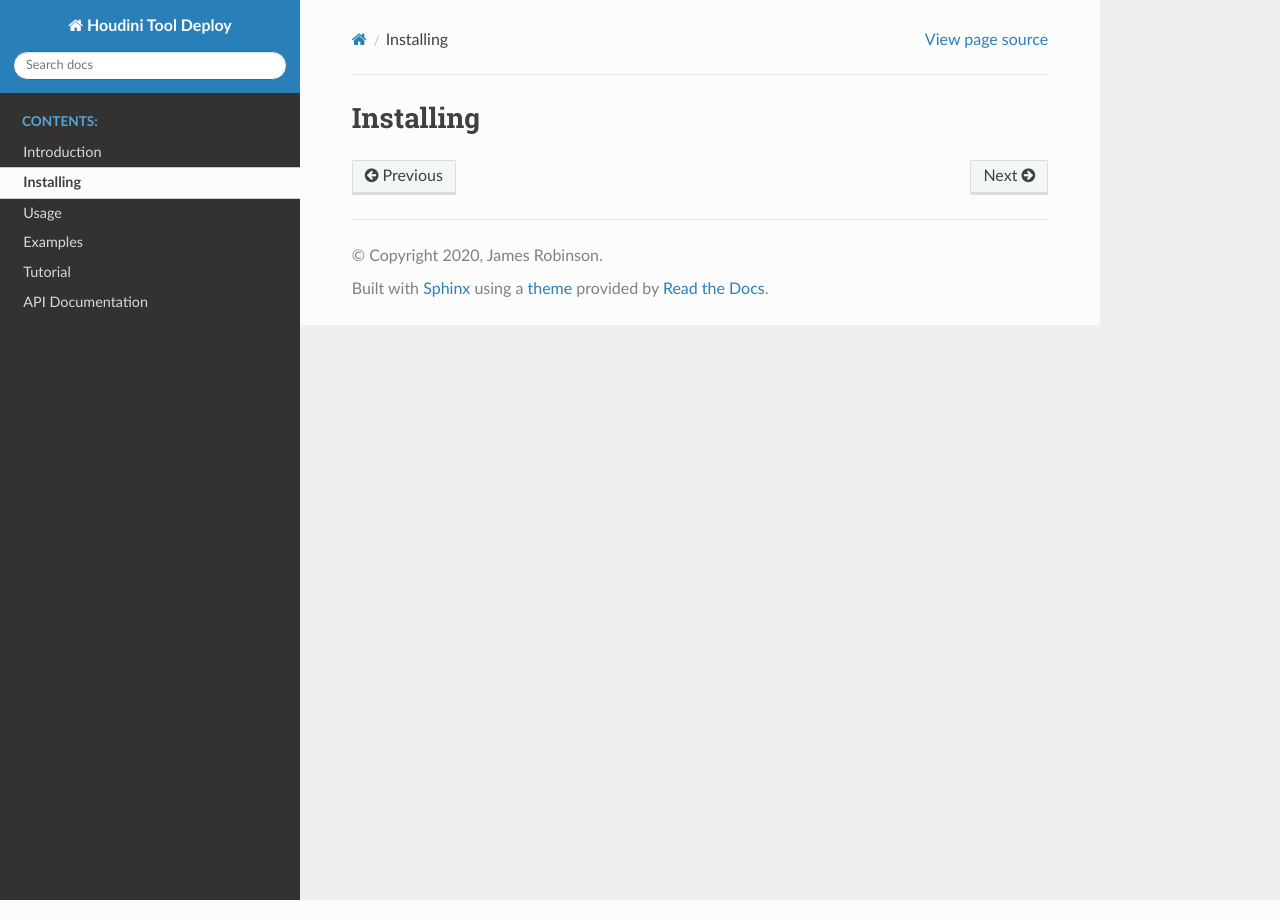
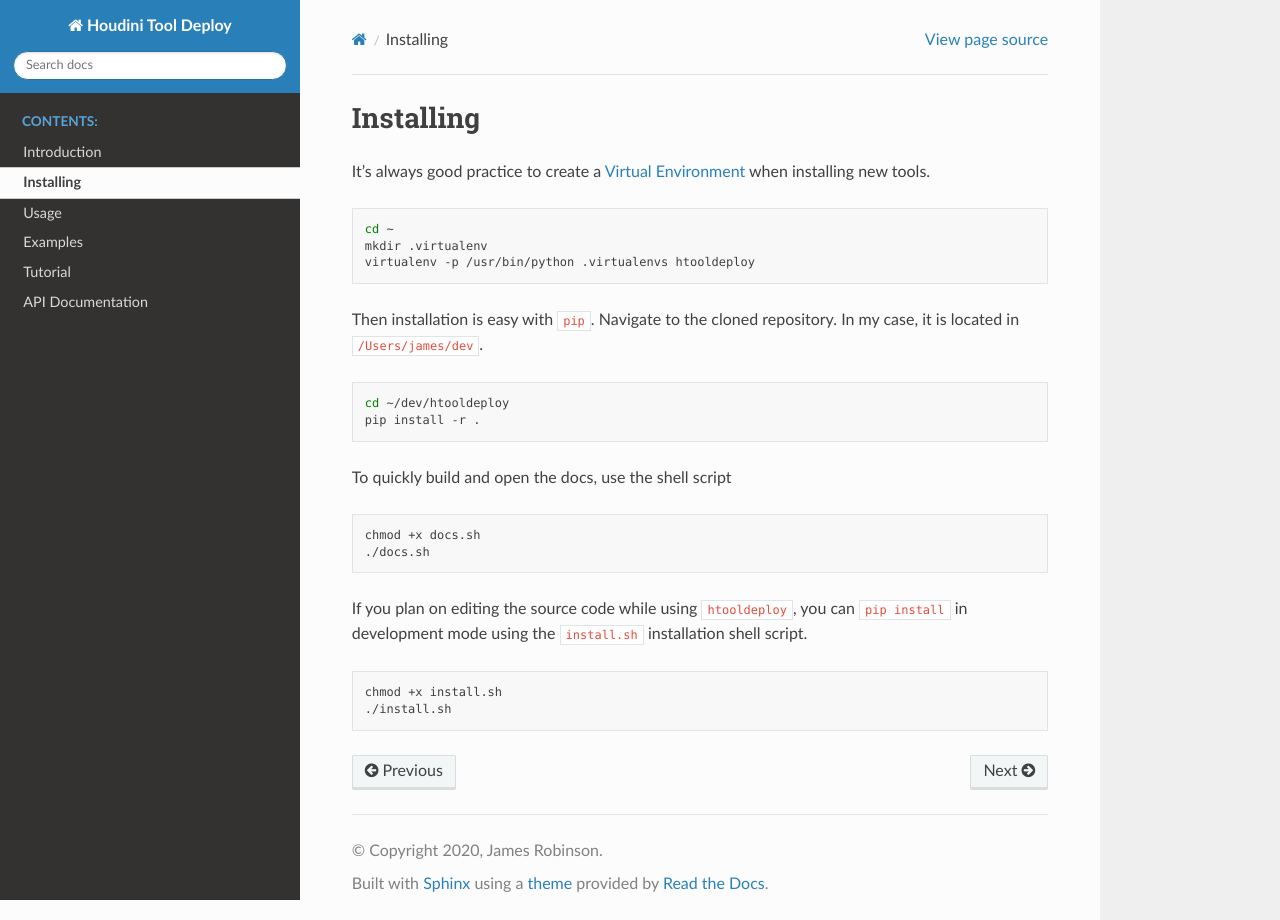
Before and after one commit to jamesrobinsonvfx/htooldeploy, a Sphinx documentation site: the page built from docs/source/installing.rst, in a window 1280 px wide. Built offline with Sphinx 7.4.7 and the Read the Docs theme 2.0.0, drawn with Linux system fonts in a browser that asks for light colours.

Commit message:
First draft

```diff
--- a/docs/source/installing.rst
+++ b/docs/source/installing.rst
@@ -1,2 +1,38 @@
 Installing
 ==========
+
+
+It's always good practice to create a `Virtual Environment
+<https://virtualenv.pypa.io/en/latest/>`_ when installing new tools.
+
+.. code-block:: bash
+
+    cd ~
+    mkdir .virtualenv
+    virtualenv -p /usr/bin/python .virtualenvs htooldeploy
+
+Then installation is easy with ``pip``. Navigate to the cloned
+repository. In my case, it is located in ``/Users/james/dev``.
+
+.. code-block:: bash
+
+    cd ~/dev/htooldeploy
+    pip install -r .
+
+
+To quickly build and open the docs, use the shell script
+
+.. code-block:: bash
+
+    chmod +x docs.sh
+    ./docs.sh
+
+
+If you plan on editing the source code while using ``htooldeploy``, you
+can ``pip install`` in development mode using the ``install.sh``
+installation shell script.
+
+.. code-block:: bash
+
+    chmod +x install.sh
+    ./install.sh
```
